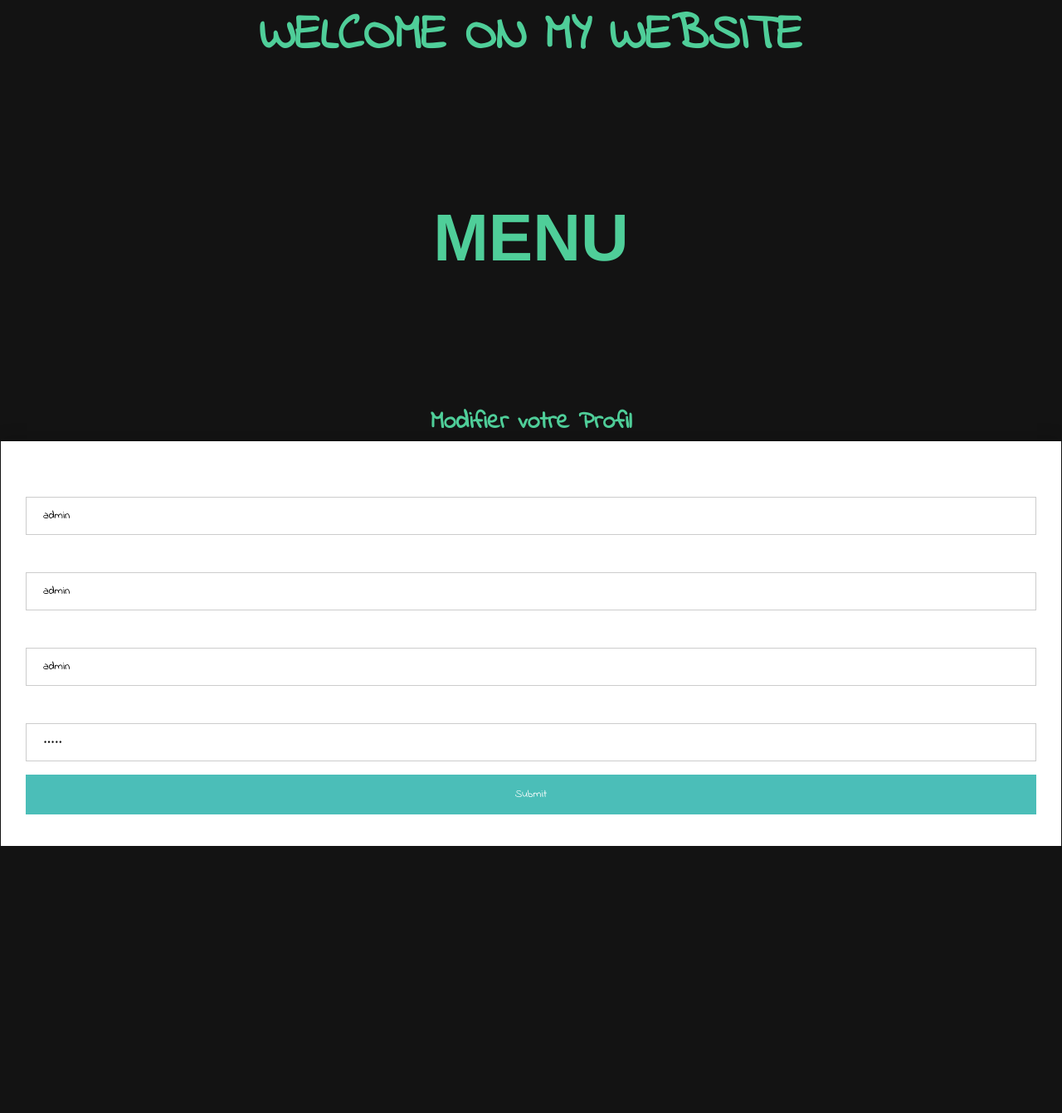
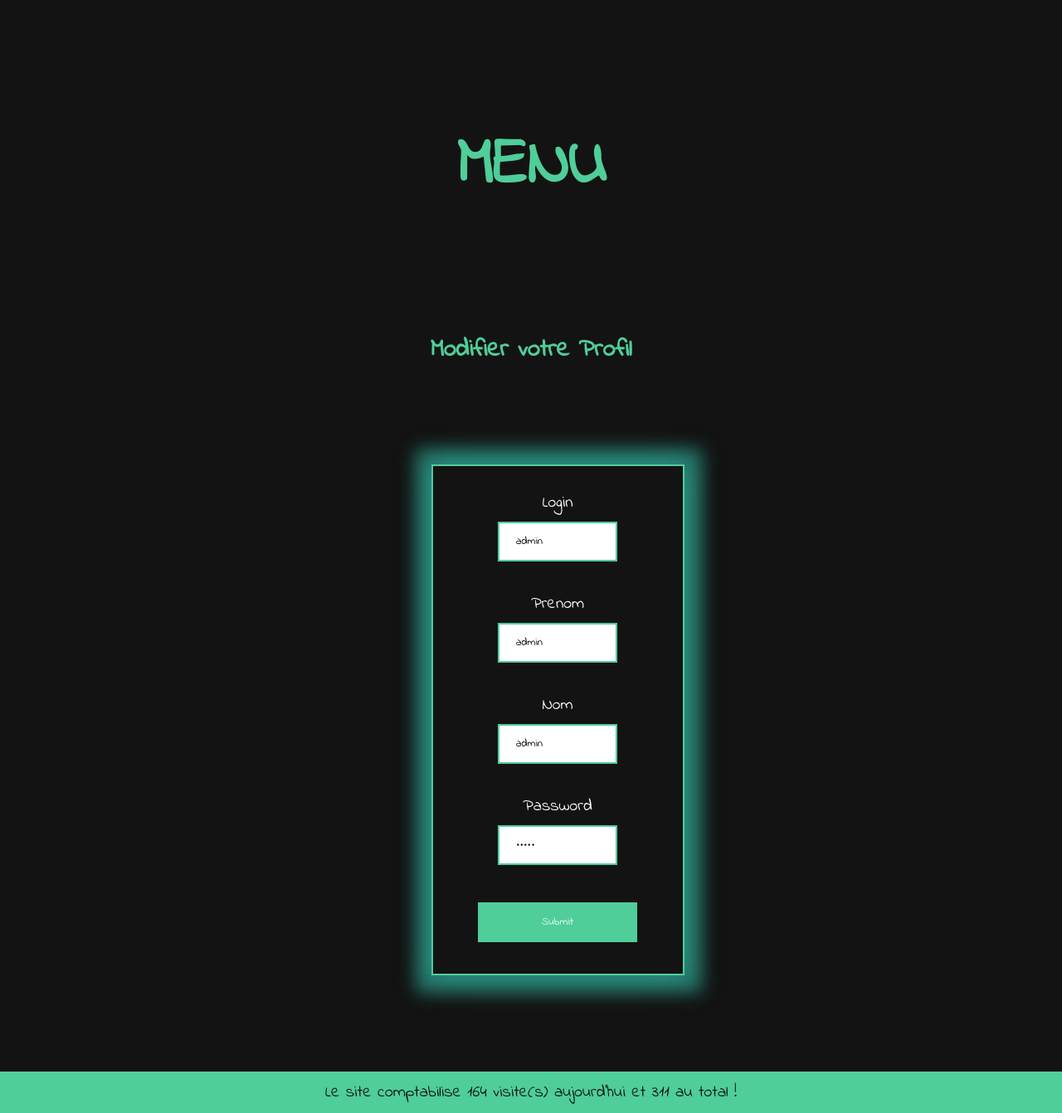
Before and after one commit to olivier-dagostino/Livre-or, a PHP site: page /profil.php in a window 1280 px wide. Shown: the whole page at 83% size. Before the commit the page ends 1020 px from the top, so only its background shows below. Run offline with PHP 8.4, Linux system fonts and the light colour scheme; a user stored in the database is signed in; data comes from the database, SQL or seed files in the repository.

Commit message:
Commit2
amélioration du design et mise en place des liens entre les pages

```diff
--- a/GuestBook.php
+++ b/GuestBook.php
@@ -16,7 +16,8 @@ if(!$mysqli) exit('Connexion MySQL non accomplie!');
 
 <?php require 'header.php'; ?>
     <body>
-
+	<h1>Livre d'Or</h1>
+    <br><br><br>
 	<h2>Écrire un commentaire</h2>
 	<br><br><br>
 
@@ -30,8 +31,9 @@ if(!$mysqli) exit('Connexion MySQL non accomplie!');
 
 	</div>
 
+     <br><br><br>
 	<h2>Commentaires postés</h2>
-
+<br><br>
 	<div class="commentaire-poste">
 	<center>
 	<?php afficherCommentaires(123);?>
--- a/compteur/stats.txt
+++ b/compteur/stats.txt
@@ -1,2 +1,3 @@
 17-12-2021:86
 18-12-2021:61
+19-12-2021:163
--- a/header.php
+++ b/header.php
@@ -8,10 +8,9 @@
   <link rel="stylesheet" href="style.css">
   <title>Livre D'Or</title>
 </head>
-<header>
-  <h1>
-    <center>WELCOME ON MY WEBSITE</center>
-  </h1>
+<body>
+
+  <header>
   <div class="container">
     <h1>
       <a href="#menu">MENU</a>
@@ -33,7 +32,7 @@
               <li><a href="Inscription.php">Inscription</a></li>
             </div>
             <div class='nav_list_item'>
-              <li><a href="module-connexion/connexion.php">Connexion</a></li>
+              <li><a href="connexion.php">Connexion</a></li>
             </div>
             <div class='nav_list_item'>
               <li><a href="#">Contact</a></li>
--- a/index.php
+++ b/index.php
@@ -1,6 +1,7 @@
 <?php require 'header.php'; ?>
 
 <main>
+
 
     <h2>Test Sony WH-1000XM4 : la référence des casques sans fil à réduction de bruit s'améliore encore</h2>
     <div class="img-1">
--- a/style.css
+++ b/style.css
@@ -9,43 +9,45 @@ body {
   color: white;
   font-family: 'Indie Flower', cursive;
   font-size: 20px;
+  align-items: center;
+  text-align: center;
 
 }
 
 /* Bordered form */
 form {
-    width:100%;
-    padding: 30px;
-    border: 1px solid #131313;
-    background: #fff;
-    box-shadow: 0 0 20px 0 rgba(0, 0, 0, 0.2), 0 5px 5px 0 rgba(0, 0, 0, 0.24);
+  align-items: center;
+  width: 100%;
+  padding: 30px;
+  border: 2px solid #4fce99;
+  box-shadow: 0 0 30px 0 #33bfaa8f, 1px 1px 20px 20px #33bfaa8f;
 }
 
 
 /* Full-width inputs */
 input[type=text], input[type=password] {
-    width: 100%;
+    width: 60%;
     padding: 12px 20px;
     margin: 8px 0;
     display: inline-block;
-    border: 1px solid #ccc;
+    border: 2px solid #4fce99;
     box-sizing: border-box;
 }
 
 /* Set a style for all buttons */
 input[type=submit] {
-    background-color: #4bbeb8;
+    background-color: #4fce99;
     color: white;
     padding: 14px 20px;
     margin: 8px 0;
     border: none;
     cursor: pointer;
-    width: 100%;
+    width: 80%;
 }
 input[type=submit]:hover {
-    background-color: white;
-    color: #53af57;
-    border: 1px solid #53af57;
+    background-color: #4fce99;
+    color: #4fce99;
+    border: 1px solid #4fce99;
 }
 
 .form-inscription {
@@ -71,7 +73,9 @@ h2 {
   color: #4fce99;
   text-align: center;
 }
-
+.coontainer {
+  z-index: +100;
+}
 .container1 {
   margin-top: 100px;
   display: flex;
@@ -121,7 +125,7 @@ h2 {
   align-items: center;
   scroll-behavior: smooth;
   background: #131313;
-  font-family:'Helvetica Neue', sans-serif;
+
 }
 
 .left-footer {
@@ -169,7 +173,7 @@ text-transform: uppercase;
 
 .popover {
  display: none;
- box-shadow: 0px 6px 8px rgba(19, 19, 19, .7);
+ box-shadow: 0px 6px 8px rgba(19, 19, 19, 0.281);
 }
 
 .popover:target {
@@ -190,7 +194,6 @@ justify-content: center;
 position: relative;
 width: 0;
 height: 0;
-color: #fff;
 background-color: rgba(19, 19, 19, .9);
 
 animation: 1s grow ease forwards;
@@ -204,7 +207,7 @@ list-style-type: none;
 .nav_list a {
 text-decoration: none;
 font-size: 60px;
-color: #fff;
+color: #4fce99;
 }
 
 .nav_list_item {
```
Also changed, not shown: Inscription.php (+11 -7 lines), connexion.php (+31 -26 lines), fonctions.php (+7 -5 lines), profil.php (+14 -13 lines).
